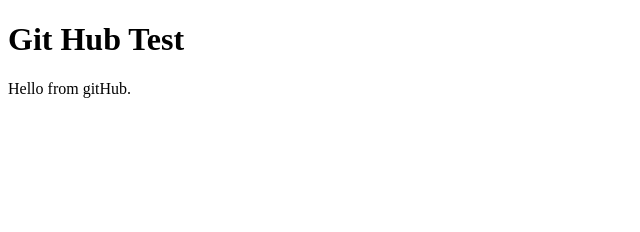
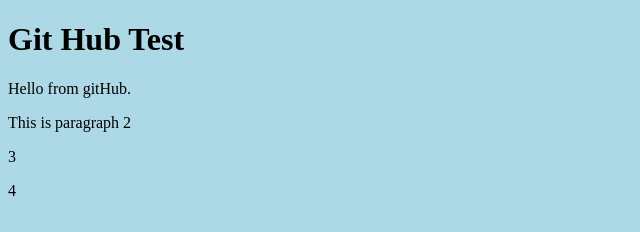
Before and after one commit to jsahagunmaf/gitTest, a website: page index.html in a window 1280 px wide. Shown: the whole page, without its empty margins (0-640 px from the left). Drawn offline with Linux system fonts and the light colour scheme.

Commit message:
started the lite-server and made some changes to css and html

```diff
--- a/app.js
+++ /dev/null
@@ -1 +0,0 @@
-test
--- a/index.html
+++ b/index.html
@@ -3,9 +3,13 @@
  <head>
  	<meta charset="UTF-8">
  	<title>Test Git Hub</title>
+ 	<link rel="stylesheet" type="text/css" href="styles.css">
  </head>
  <body>
  	<h1>Git Hub Test</h1>
  	<p>Hello from gitHub.</p>
+ 	<p>This is paragraph 2</p>
+ 	<p>3</p>
+ 	<p>4</p>
  </body>
  </html>
--- a/package.json
+++ b/package.json
@@ -4,8 +4,8 @@
   "description": "This is a test directory to learn Git and Node",
   "main": "index.html",
   "scripts": {
-    "start": "npm run lite"
-    "test": "echo \"Error: no test specified\" && exit 1"
+    "start": "npm run lite",
+    "test": "echo \"Error: no test specified\" && exit 1",
     "lite":"lite-server"
   },
   "repository": {
--- a/styles.css
+++ b/styles.css
@@ -1,3 +1,3 @@
 body{
-	background: #eee;
+	background: lightblue;
 }
```
